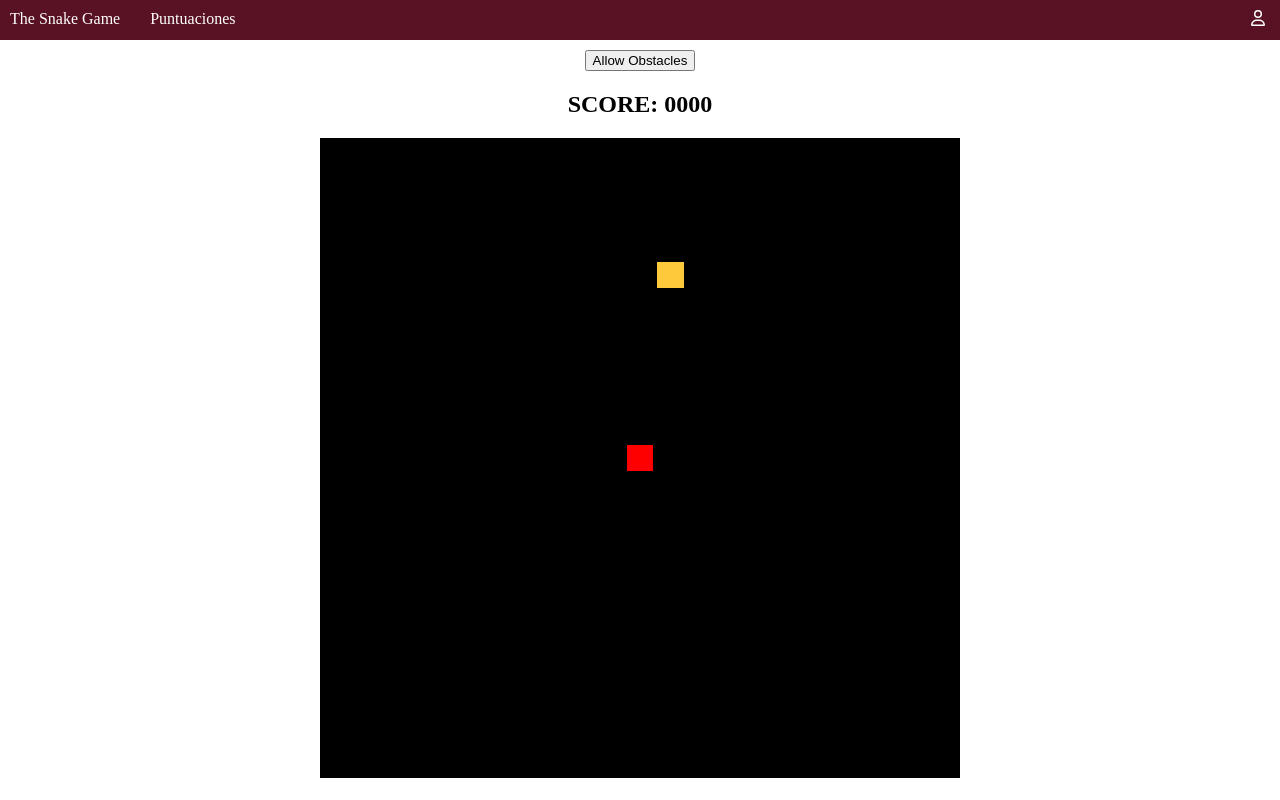
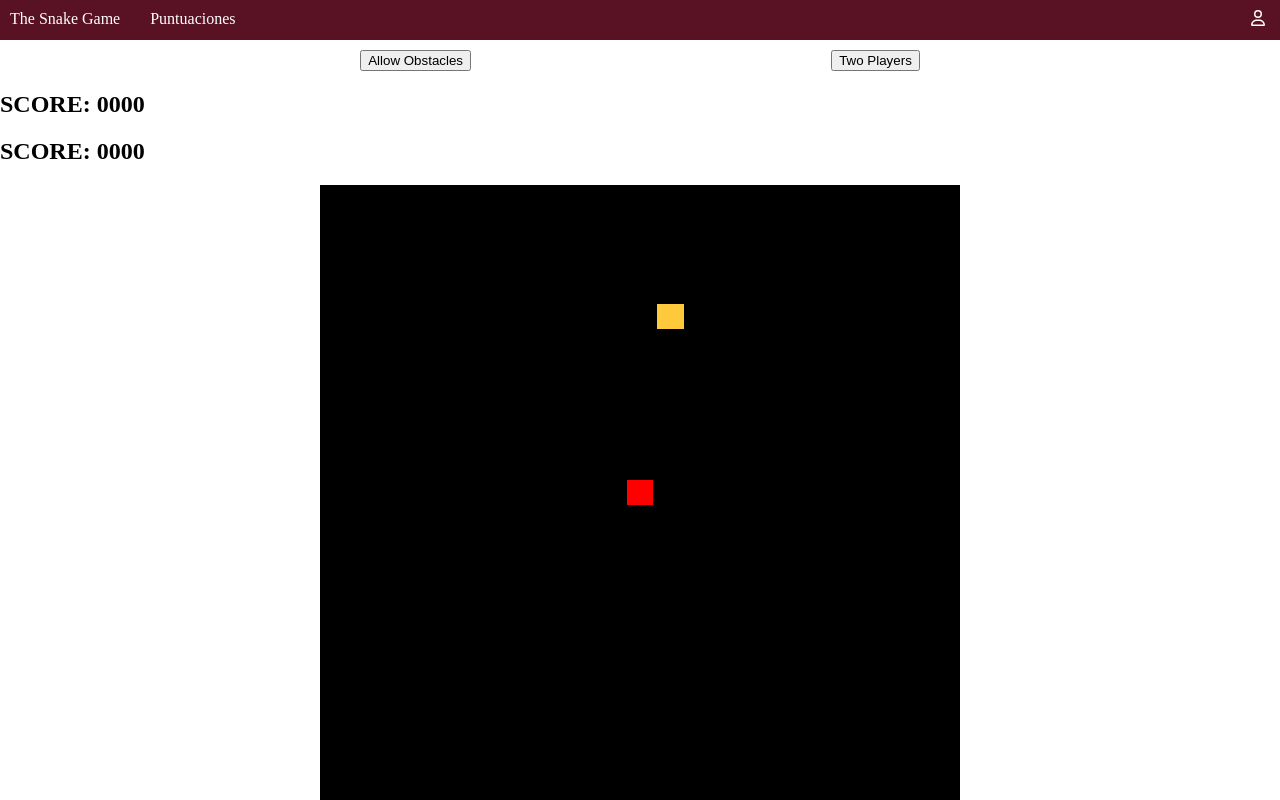
Before and after one commit to Daniel-Prada27/SnakeGame, a plain HTML site: page html/juego.html in a window 1280 px wide. Drawn offline with Linux system fonts and the light colour scheme.

Commit message:
Create button for two player game mode

```diff
--- a/html/juego.html
+++ b/html/juego.html
@@ -20,9 +20,14 @@
     </nav>
     <div id="option-container">
         <button id="obstacleBtn">Allow Obstacles</button>
+        <button id="twoPlayerBtn">Two Players</button>
         <!-- <button>Button to test space around</button> -->
     </div>
-    <h2 id="score">SCORE: 0000</h2>
+    <div id="score-container">
+        <h2 id="score">SCORE: 0000</h2>
+        <h2 id="score-2">SCORE: 0000</h2>
+    </div>
+
     <div id="game-board"></div>
 
 </body>
```
